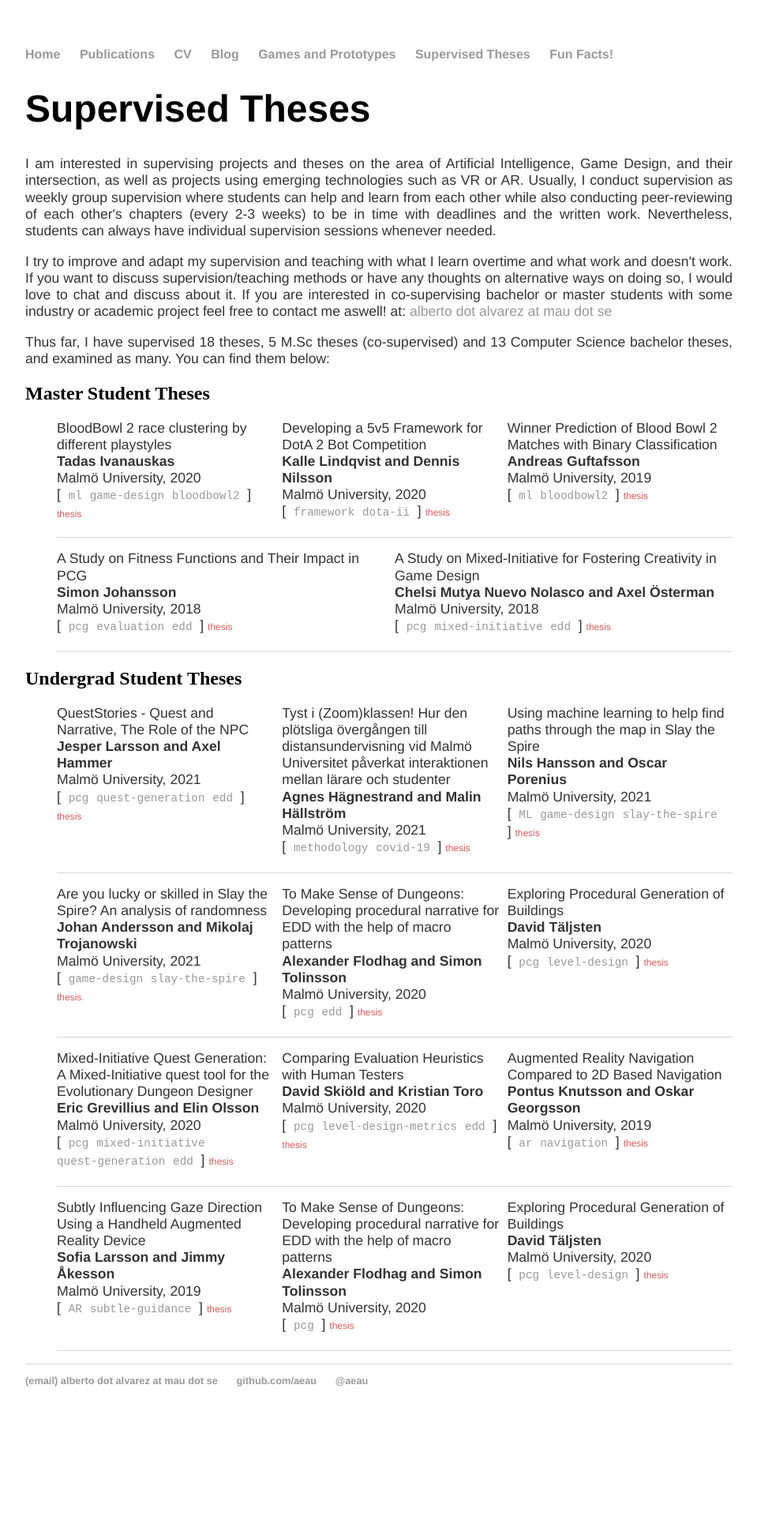
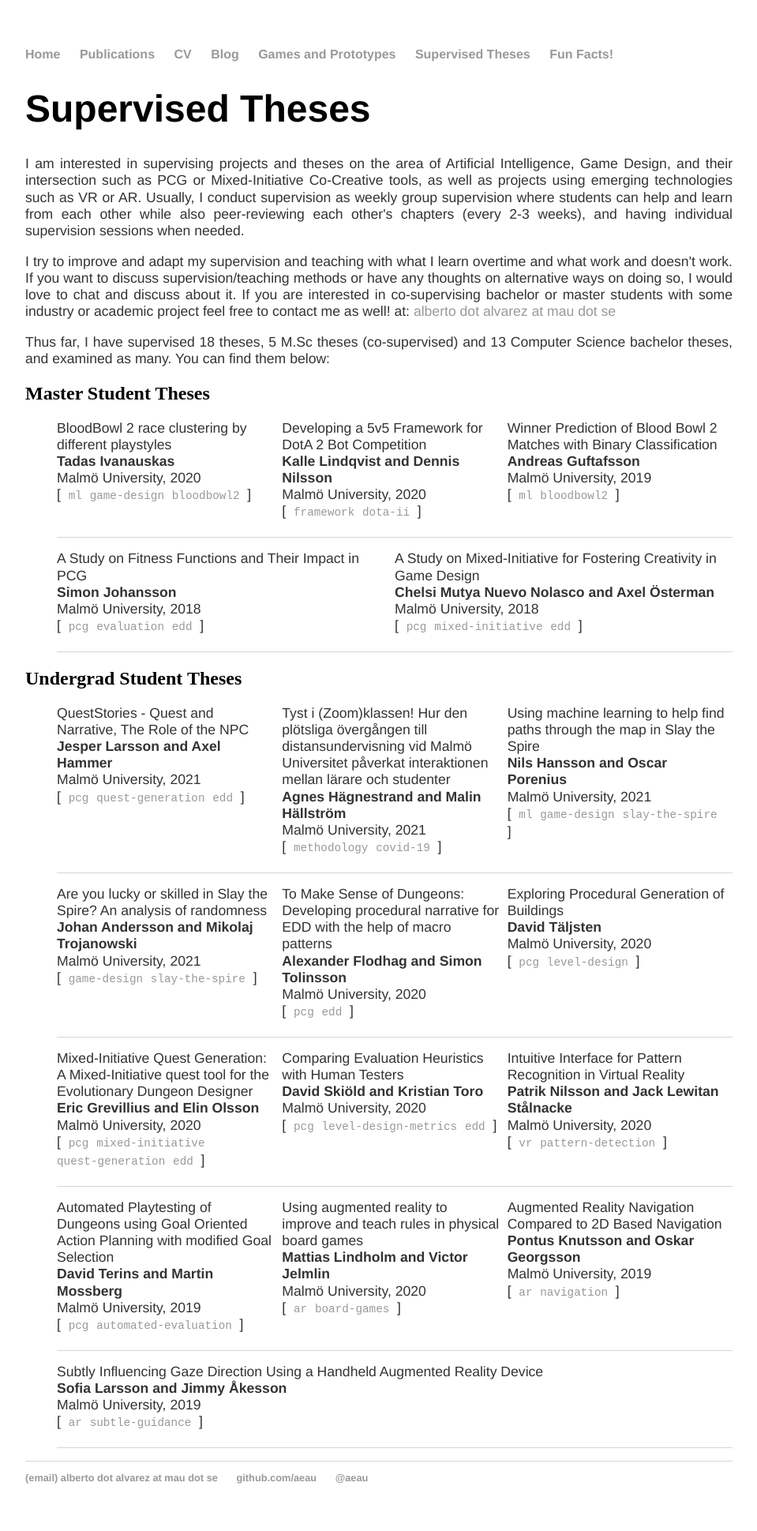
Before and after one commit to aeau/aeau.github.io, a Jekyll site: the page built from theses/index.html, in a window 1280 px wide. Shown: the whole page at 79% size, without its empty margins (160-1119 px from the left). Built offline with Jekyll 4.4.1, drawn with Linux system fonts in a browser that asks for light colours; before the commit the page ends 1816 px from its top, so only the background shows below that.

```diff
--- a/css/main.css
+++ b/css/main.css
@@ -337,6 +337,20 @@ ul.posts li {
     width: 10%
 }
 
+.publication-type-thesis{
+    font-family:'Helvetica', 'Arial', 'Sans-Serif';
+    width: 100%;
+    text-align:center;
+    font-size: 0.8em;
+    line-height: 1.2em;
+    color: #333;
+    border-radius: 10px;
+    background-color: rgba(246, 174, 153, 0.514);
+    padding: 1px 6px;
+    margin: 0;
+    width: 10%
+}
+
 details > summary {
     list-style: none;
   }
--- a/theses/index.html
+++ b/theses/index.html
@@ -4,15 +4,15 @@ title: Supervised Theses
 ---
     <h1>{{ page.title }}</h1>
 
-    <p class="basic-text">I am interested in supervising projects and theses on the area of Artificial Intelligence, Game Design, and their intersection,
-        as well as projects using emerging technologies such as VR or AR. Usually, I conduct supervision as weekly group supervision where students can help
-        and learn from each other while also conducting peer-reviewing of each other's chapters (every 2-3 weeks) to be in time with deadlines and the written work.
-        Nevertheless, students can always have individual supervision sessions whenever needed. </p>
+    <p class="basic-text">I am interested in supervising projects and theses on the area of Artificial Intelligence, Game Design, and their intersection such as PCG or
+        Mixed-Initiative Co-Creative tools, as well as projects using emerging technologies such as VR or AR.
+        Usually, I conduct supervision as weekly group supervision where students can help and learn from each other while also peer-reviewing
+        each other's chapters (every 2-3 weeks), and having individual supervision sessions when needed.</p>
 
         <p class="basic-text"> I try to improve and adapt my supervision and teaching with
         what I learn overtime and what work and doesn't work. If you want to discuss supervision/teaching methods or have any thoughts on alternative ways on doing so,
         I would love to chat and discuss about it. If you are interested in co-supervising bachelor
-        or master students with some industry or academic project feel free to contact me aswell!
+        or master students with some industry or academic project feel free to contact me as well!
          at: <a href=mailto:{{site.email}}> alberto dot alvarez at mau dot se </a></p>
 
     <p class="basic-text">Thus far, I have supervised 18 theses, 5 M.Sc theses (co-supervised) and 13 Computer Science bachelor theses, and examined as many. You can find them below: </p>
@@ -56,8 +56,8 @@ title: Supervised Theses
                             {% endfor %}
                             ]
                         </span>
-                        <a class="link-text" href={{thesis.thesis_url}}  target="_blank">
-                            thesis</a>
+                        <!-- <a class="link-text" href={{thesis.thesis_url}}  target="_blank">
+                            thesis</a> -->
     <!--
                         <br>
 
@@ -130,8 +130,8 @@ title: Supervised Theses
                             {% endfor %}
                             ]
                         </span>
-                        <a class="link-text" href={{thesis.thesis_url}}  target="_blank">
-                            thesis</a>
+                        <!-- <a class="link-text" href={{thesis.thesis_url}}  target="_blank">
+                            thesis</a> -->
     <!--
                         <br>
 
```
Also changed, not shown: _indThesis/bachelor/9996-2021/2021-03-bach-no.md (+1 -1 lines), _indThesis/bachelor/9997-2020/2020-05-bach-jp.md (added, +11 -0 lines), _indThesis/bachelor/9998-2019/2019-01-bach-dm.md (added, +12 -0 lines), _indThesis/bachelor/9998-2019/2019-02-bach-mv.md (added, +11 -0 lines), _indThesis/bachelor/9998-2019/2019-04-bach-sj.md (+1 -1 lines), _indThesis/bachelor/9998-2019/2021-01-bach-ja.md (deleted, +0 -51 lines), _indThesis/bachelor/9998-2019/2021-02-bach-ma.md (deleted, +0 -11 lines), _papers/9996-2021/2021-03-aiide01.md (added, +22 -0 lines), _papers/9996-2021/2021-04-cog02.md (added, +22 -0 lines), _papers/9996-2021/2021-05-fdg03.md (added, +23 -0 lines), _papers/9997-2020/2020-021-thesis01.md (added, +22 -0 lines), _papers/9998-2019/2019-01-cog01.md (+3 -2 lines), assets/papers/2018/alvarez2018-fdg01-img.png (added), assets/papers/2018/alvarez2018-fdg02-img.png (added), 2 other files.
